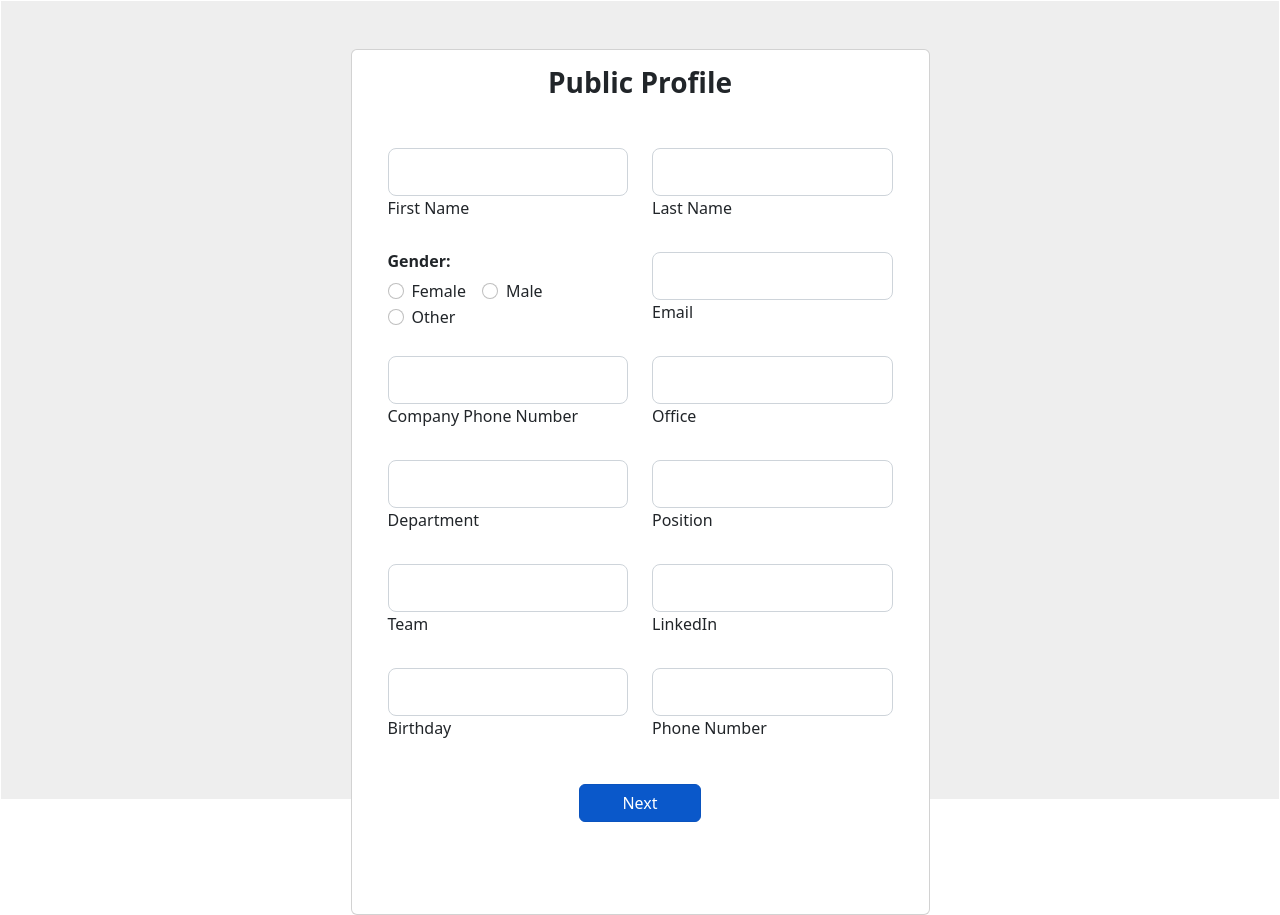
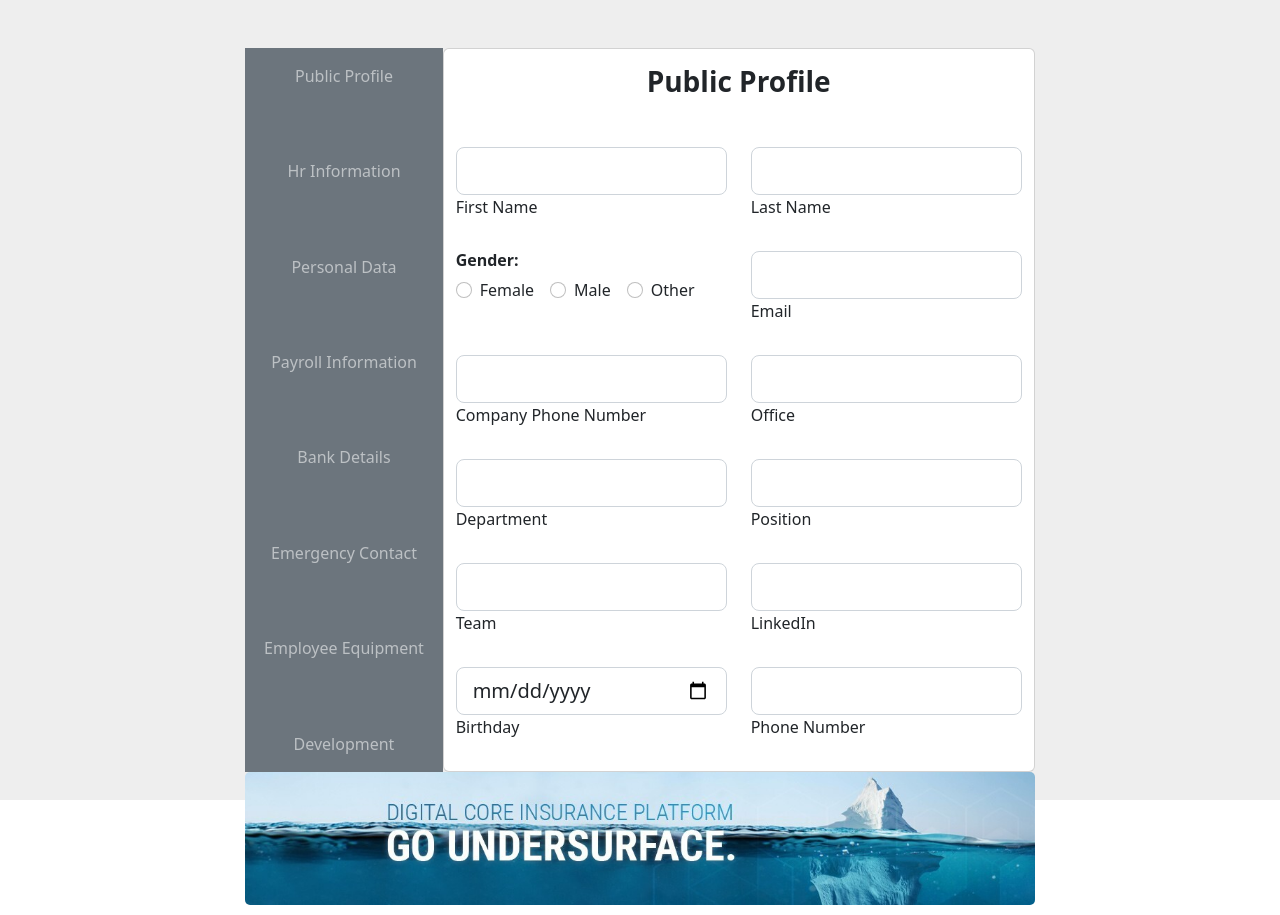
Before and after one commit to Elie-Soued/personio-fe-ts, a React (Create React App) app: page /register in a window 1280 px wide. Built offline with nearby package versions, Linux system fonts and the light colour scheme.

Commit message:
Work on registerPage

```diff
--- a/src/App.tsx
+++ b/src/App.tsx
@@ -1,4 +1,4 @@
-import React from "react";
+import { useState } from "react";
 import LandingPage from "./Views/LandingPage/LandingPage";
 import Dashboard from "./Views/Dashboard/Dashboard";
 import RegisterPage from "./Views/RegisterPage/RegisterPage";
@@ -6,12 +6,22 @@ import RegisterPage from "./Views/RegisterPage/RegisterPage";
 import { BrowserRouter as Router, Route, Routes } from "react-router-dom";
 
 const App = () => {
+  const [activeSection, setActiveSection] = useState("Public Profile");
+
   return (
     <Router>
       <Routes>
         <Route path="/" element={<LandingPage />} />
         <Route path="/dashboard" element={<Dashboard />}></Route>
-        <Route path="/register" element={<RegisterPage />}></Route>
+        <Route
+          path="/register"
+          element={
+            <RegisterPage
+              activeSection={activeSection}
+              setActiveSection={setActiveSection}
+            />
+          }
+        />
       </Routes>
     </Router>
   );
--- /dev/null
+++ b/src/Views/RegisterPage/PersonalInfo.tsx
@@ -0,0 +1,44 @@
+import React from "react";
+
+function PublicProfile() {
+  return <h1>Hello this is the PublicProfile </h1>;
+}
+
+function HrInformation() {
+  return <h1>Hello this is the HrInformation </h1>;
+}
+
+function PersonalData() {
+  return <h1>Hello this is the PersonalData</h1>;
+}
+
+function PayrollInformation() {
+  return <h1>Hello this is the Payroll Information</h1>;
+}
+
+function BankDetails() {
+  return <h1>Hello this is the Bank Details</h1>;
+}
+
+function EmergencyContact() {
+  return <h1>Hello this is the Bank Details</h1>;
+}
+
+function EmployeeEquipment() {
+  return <h1>Hello this is the Employee Equipment</h1>;
+}
+
+function Development() {
+  return <h1>Hello this is the Development</h1>;
+}
+
+export {
+  PublicProfile,
+  HrInformation,
+  PersonalData,
+  PayrollInformation,
+  BankDetails,
+  EmergencyContact,
+  EmployeeEquipment,
+  Development,
+};
--- /dev/null
+++ b/src/Views/RegisterPage/PublicProfile.tsx
@@ -0,0 +1,193 @@
+import React from "react";
+import {
+  MDBContainer,
+  MDBRow,
+  MDBCol,
+  MDBCard,
+  MDBCardBody,
+  MDBInput,
+  MDBRadio,
+} from "mdb-react-ui-kit";
+
+export default function PublicProfile() {
+  return (
+    <MDBContainer
+      fluid
+      style={{
+        backgroundColor: "#eee",
+
+        height: "100%",
+      }}
+    >
+      <MDBRow
+        className="justify-content-center align-items-center "
+        style={{
+          height: "100%",
+        }}
+      >
+        <MDBCard
+          className="col-lg-12"
+          style={{
+            height: "100%",
+          }}
+        >
+          <h3 className="fw-bold text-center mb-4 pb-2 pb-md-0 mb-md-5 p-3">
+            Public Profile
+          </h3>
+          <div
+            className="flex-column d-flex justify-content-between w-100"
+            style={{
+              height: "80%",
+            }}
+          >
+            <MDBRow style={{}}>
+              <MDBCol md="6">
+                <MDBInput
+                  wrapperClass="mb-4"
+                  label="First Name"
+                  size="lg"
+                  id="form1"
+                  type="text"
+                />
+              </MDBCol>
+
+              <MDBCol md="6">
+                <MDBInput
+                  wrapperClass="mb-4"
+                  label="Last Name"
+                  size="lg"
+                  id="form2"
+                  type="text"
+                />
+              </MDBCol>
+            </MDBRow>
+
+            <MDBRow>
+              <MDBCol md="6" className="mb-4">
+                <h6 className="fw-bold">Gender: </h6>
+                <MDBRadio
+                  name="inlineRadio"
+                  id="inlineRadio1"
+                  value="option1"
+                  label="Female"
+                  inline
+                />
+                <MDBRadio
+                  name="inlineRadio"
+                  id="inlineRadio2"
+                  value="option2"
+                  label="Male"
+                  inline
+                />
+                <MDBRadio
+                  name="inlineRadio"
+                  id="inlineRadio3"
+                  value="option3"
+                  label="Other"
+                  inline
+                />
+              </MDBCol>
+              <MDBCol md="6">
+                <MDBInput
+                  wrapperClass="mb-4"
+                  label="Email"
+                  size="lg"
+                  id="form4"
+                  type="email"
+                />
+              </MDBCol>
+            </MDBRow>
+
+            <MDBRow>
+              <MDBCol md="6">
+                <MDBInput
+                  wrapperClass="mb-4"
+                  label="Company Phone Number"
+                  size="lg"
+                  id="form3"
+                  type="text"
+                />
+              </MDBCol>
+
+              <MDBCol md="6">
+                <MDBInput
+                  wrapperClass="mb-4"
+                  label="Office"
+                  size="lg"
+                  id="form5"
+                  type="rel"
+                />
+              </MDBCol>
+            </MDBRow>
+
+            <MDBRow>
+              <MDBCol md="6">
+                <MDBInput
+                  wrapperClass="mb-4"
+                  label="Department"
+                  size="lg"
+                  id="form3"
+                  type="text"
+                />
+              </MDBCol>
+
+              <MDBCol md="6">
+                <MDBInput
+                  wrapperClass="mb-4"
+                  label="Position"
+                  size="lg"
+                  id="form5"
+                  type="rel"
+                />
+              </MDBCol>
+            </MDBRow>
+
+            <MDBRow>
+              <MDBCol md="6">
+                <MDBInput
+                  wrapperClass="mb-4"
+                  label="Team"
+                  size="lg"
+                  id="form3"
+                  type="text"
+                />
+              </MDBCol>
+
+              <MDBCol md="6">
+                <MDBInput
+                  wrapperClass="mb-4"
+                  label="LinkedIn"
+                  size="lg"
+                  id="form5"
+                  type="rel"
+                />
+              </MDBCol>
+            </MDBRow>
+
+            <MDBRow>
+              <MDBCol md="6">
+                <MDBInput
+                  wrapperClass="mb-4"
+                  label="Birthday"
+                  size="lg"
+                  id="form3"
+                  type="date"
+                />
+              </MDBCol>
+
+              <MDBCol md="6">
+                <MDBInput
+                  wrapperClass="mb-4"
+                  label="Phone Number"
+                  size="lg"
+                  id="form5"
+                  type="rel"
+                />
+              </MDBCol>
+            </MDBRow>
+          </div>
+        </MDBCard>
+      </MDBRow>
+    </MDBContainer>
+  );
+}
--- a/src/Views/RegisterPage/RegisterPage.tsx
+++ b/src/Views/RegisterPage/RegisterPage.tsx
@@ -1,190 +1,127 @@
-import React from "react";
+import React, { useState } from "react";
+import { Container, Row, Col, Navbar, Nav } from "react-bootstrap";
 import {
-  MDBContainer,
-  MDBRow,
-  MDBCol,
-  MDBCard,
-  MDBCardBody,
-  MDBInput,
-  MDBRadio,
-} from "mdb-react-ui-kit";
+  HrInformation,
+  PersonalData,
+  PayrollInformation,
+  BankDetails,
+  EmergencyContact,
+  EmployeeEquipment,
+  Development,
+} from "./PersonalInfo";
 
-export default function RegisterPage() {
+import PublicProfile from "./PublicProfile";
+import { useNavigate } from "react-router-dom";
+import undersurface from "../../images/undersurface.jpg";
+
+interface ISectionProps {
+  activeSection: string;
+  setActiveSection: React.Dispatch<React.SetStateAction<string>>;
+}
+
+function renderActiveSection(activeSection: string) {
+  switch (activeSection) {
+    case "Public Profile":
+      return <PublicProfile />;
+    case "Hr Information":
+      return <HrInformation />;
+    case "Personal Data":
+      return <PersonalData />;
+    case "Payroll Information":
+      return <PayrollInformation />;
+    case "Bank Details":
+      return <BankDetails />;
+    case "Emergency Contact":
+      return <EmergencyContact />;
+    case "Employee Equipment":
+      return <EmployeeEquipment />;
+    case "Development":
+      return <Development />;
+    default:
+      return <div>Please select a section from the navbar</div>;
+  }
+}
+
+const RegisterPage: React.FC<ISectionProps> = ({
+  activeSection,
+  setActiveSection,
+}) => {
+  const sections = [
+    "Public Profile",
+    "Hr Information",
+    "Personal Data",
+    "Payroll Information",
+    "Bank Details",
+    "Emergency Contact",
+    "Employee Equipment",
+    "Development",
+  ];
+
+  const navigate = useNavigate();
+
+  const backToLogin = () => {
+    navigate("/");
+  };
+
   return (
-    <MDBContainer
-      fluid
+    <div
+      className="d-flex justify-content-center p-5"
       style={{
         backgroundColor: "#eee",
-        border: "1px solid white",
+
         height: "100vh",
       }}
     >
-      <MDBRow className="justify-content-center align-items-center m-5">
-        <MDBCard className="col-lg-6">
-          <MDBCardBody className="px-4">
-            <h3 className="fw-bold text-center mb-4 pb-2 pb-md-0 mb-md-5">
-              Public Profile
-            </h3>
+      <Row
+        className="col-lg-8"
+        style={{
+          height: "100%",
+        }}
+      >
+        <Col className="p-0 m-0" xs={3} style={{}}>
+          <Navbar
+            className="w-100"
+            bg="secondary"
+            variant="dark"
+            style={{
+              height: "100%",
+            }}
+          >
+            <Nav
+              className="flex-column d-flex justify-content-between w-100"
+              style={{
+                height: "100%",
+              }}
+            >
+              {sections.map((section) => (
+                <Nav.Link
+                  className="text-center"
+                  style={{}}
+                  key={section}
+                  onClick={() => setActiveSection(section)}
+                >
+                  {section}
+                </Nav.Link>
+              ))}
+            </Nav>
+          </Navbar>
+        </Col>
+        <Col className="p-0" style={{}} xs={9}>
+          {renderActiveSection(activeSection)}
+        </Col>
+        <div className="col-xl-12 p-0 m-0">
+          <div className="col-xl-12">
+            <img
+              className="w-100"
+              src={undersurface}
+              style={{ borderRadius: "5px" }}
+              alt="footer"
+            ></img>
+          </div>
+        </div>
+      </Row>
+    </div>
+  );
+};
 
-            <MDBRow>
-              <MDBCol md="6">
-                <MDBInput
-                  wrapperClass="mb-4"
-                  label="First Name"
-                  size="lg"
-                  id="form1"
-                  type="text"
-                />
-              </MDBCol>
-
-              <MDBCol md="6">
-                <MDBInput
-                  wrapperClass="mb-4"
-                  label="Last Name"
-                  size="lg"
-                  id="form2"
-                  type="text"
-                />
-              </MDBCol>
-            </MDBRow>
-
-            <MDBRow>
-              <MDBCol md="6" className="mb-4">
-                <h6 className="fw-bold">Gender: </h6>
-                <MDBRadio
-                  name="inlineRadio"
-                  id="inlineRadio1"
-                  value="option1"
-                  label="Female"
-                  inline
-                />
-                <MDBRadio
-                  name="inlineRadio"
-                  id="inlineRadio2"
-                  value="option2"
-                  label="Male"
-                  inline
-                />
-                <MDBRadio
-                  name="inlineRadio"
-                  id="inlineRadio3"
-                  value="option3"
-                  label="Other"
-                  inline
-                />
-              </MDBCol>
-              <MDBCol md="6">
-                <MDBInput
-                  wrapperClass="mb-4"
-                  label="Email"
-                  size="lg"
-                  id="form4"
-                  type="email"
-                />
-              </MDBCol>
-            </MDBRow>
-
-            <MDBRow>
-              <MDBCol md="6">
-                <MDBInput
-                  wrapperClass="mb-4"
-                  label="Company Phone Number"
-                  size="lg"
-                  id="form3"
-                  type="text"
-                />
-              </MDBCol>
-
-              <MDBCol md="6">
-                <MDBInput
-                  wrapperClass="mb-4"
-                  label="Office"
-                  size="lg"
-                  id="form5"
-                  type="rel"
-                />
-              </MDBCol>
-            </MDBRow>
-
-            <MDBRow>
-              <MDBCol md="6">
-                <MDBInput
-                  wrapperClass="mb-4"
-                  label="Department"
-                  size="lg"
-                  id="form3"
-                  type="text"
-                />
-              </MDBCol>
-
-              <MDBCol md="6">
-                <MDBInput
-                  wrapperClass="mb-4"
-                  label="Position"
-                  size="lg"
-                  id="form5"
-                  type="rel"
-                />
-              </MDBCol>
-            </MDBRow>
-
-            <MDBRow>
-              <MDBCol md="6">
-                <MDBInput
-                  wrapperClass="mb-4"
-                  label="Team"
-                  size="lg"
-                  id="form3"
-                  type="text"
-                />
-              </MDBCol>
-
-              <MDBCol md="6">
-                <MDBInput
-                  wrapperClass="mb-4"
-                  label="LinkedIn"
-                  size="lg"
-                  id="form5"
-                  type="rel"
-                />
-              </MDBCol>
-            </MDBRow>
-
-            <MDBRow>
-              <MDBCol md="6">
-                <MDBInput
-                  wrapperClass="mb-4"
-                  label="Birthday"
-                  size="lg"
-                  id="form3"
-                  type="text"
-                />
-              </MDBCol>
-
-              <MDBCol md="6">
-                <MDBInput
-                  wrapperClass="mb-4"
-                  label="Phone Number"
-                  size="lg"
-                  id="form5"
-                  type="rel"
-                />
-              </MDBCol>
-            </MDBRow>
-
-            <div className=" d-flex flex-column justify-content-center text-center pt-1 mb-5 pb-1">
-              <div className="d-flex justify-content-center p-2">
-                <button
-                  className="btn btn-primary btn-block fa-lg  mb-3 active w-25"
-                  type="button"
-                >
-                  Next
-                </button>
-              </div>
-            </div>
-          </MDBCardBody>
-        </MDBCard>
-      </MDBRow>
-    </MDBContainer>
-  );
-}
+export default RegisterPage;
```
Also changed, not shown: src/images/passion.JPG (added).
